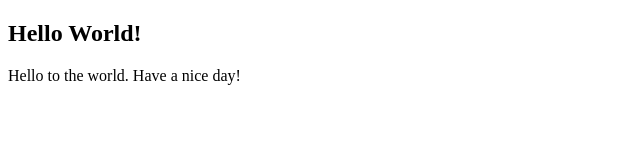
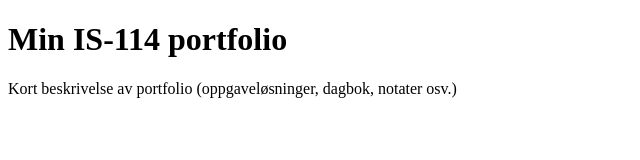
Before and after one commit to Shauge934/OBLIG-0, a plain HTML site: page docs/index.html in a window 1280 px wide. Shown: the whole page, without its empty margins (0-640 px from the left). Drawn offline with Linux system fonts and the light colour scheme.

Commit message:
html document

```diff
--- a/docs/index.html
+++ b/docs/index.html
@@ -2,12 +2,16 @@
 <html>
 
 <head>
-	<title> TESTNETTSIDE </title>
+	<meta charset="utf-8">
+	<meta name="viewport" content="width=device-width, initial-scale=1">
+
+	<title> Sander Hauge </title>
+
 </head>
 
 <body>
-	<h2> Hello World! </h2>
-	<p> Hello to the world. Have a nice day! </p>
+	<h1> Min IS-114 portfolio </h1>
+	<p> Kort beskrivelse av portfolio (oppgaveløsninger, dagbok, notater osv.) </p>
 </body>
 
 </html>
```
